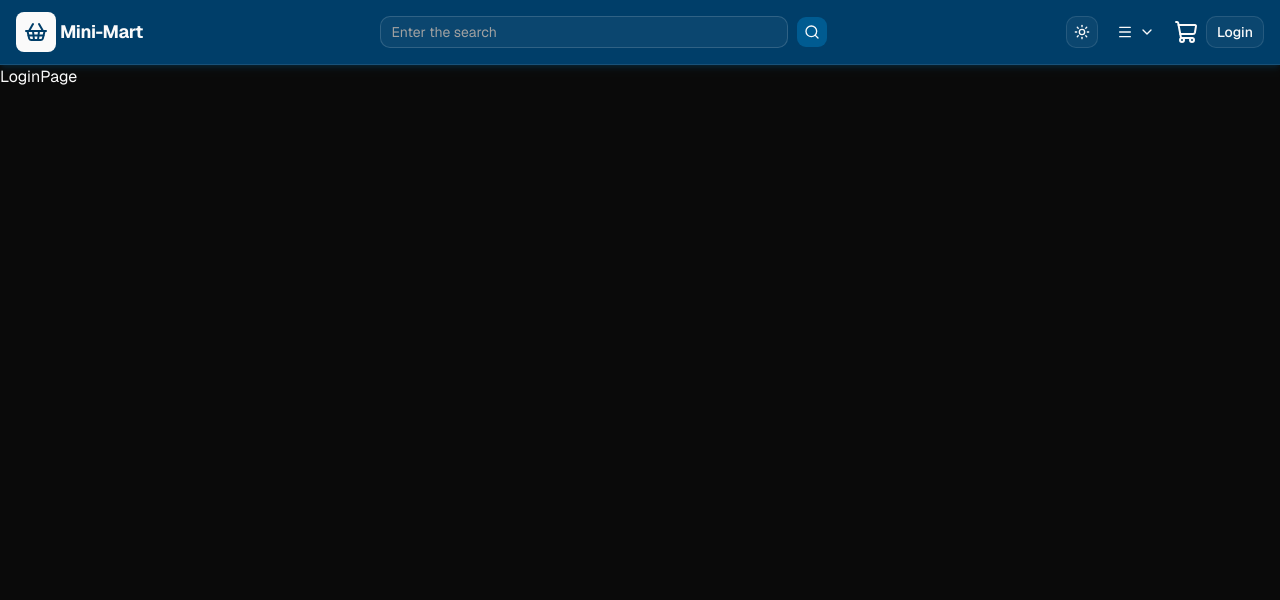
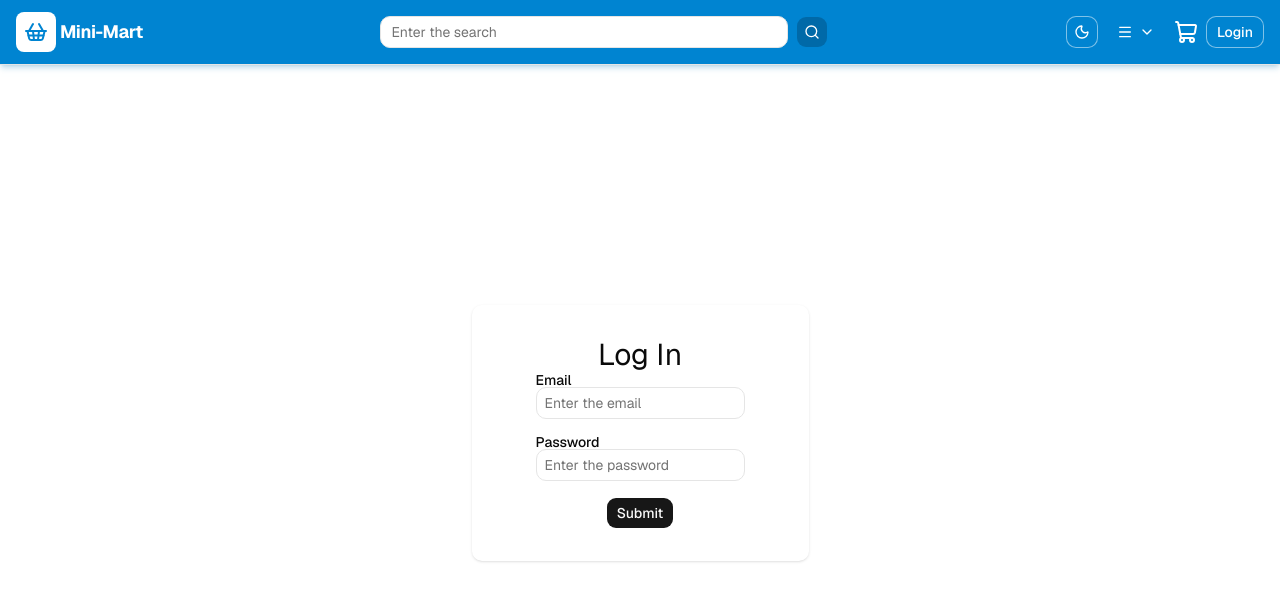
Before and after one commit to Jamesdai05/E-market-nextjs, a Next.js app: page /login in a window 1280 px wide. Shown: the top 600 px of the page. Built offline with nearby package versions, Linux system fonts and the light colour scheme.

Commit message:
fixed: fixed the theme style error

```diff
--- a/src/app/(auth)/login/page.tsx
+++ b/src/app/(auth)/login/page.tsx
@@ -1,6 +1,41 @@
+import FormContainer from "@/components/formContainer/FormContainer";
+import { Input } from "@/components/ui/input";
+import { Label } from "@/components/ui/label";
+import { Button } from "@/components/ui/button";
+
 const LoginPage = () => {
-  return (
-    <div>LoginPage</div>
-  )
-}
-export default LoginPage
+    return (
+        <FormContainer>
+            <div className="flex flex-col max-w-md px-16 py-8 rounded-lg items-center shadow-sm">
+                <h1 className="text-3xl">Log In</h1>
+                <form
+                    action=""
+                    className="flex flex-col items-center justify-center gap-4"
+                >
+                    <div className="form-group">
+                        <Label htmlFor="email">Email</Label>
+                        <Input
+                            name="email"
+                            placeholder="Enter the email"
+                            id="email"
+                            className="p-2 placehoder:text-lg placehoder:text-lg"
+                        ></Input>
+                    </div>
+                    <div className="form-group">
+                        <Label htmlFor="password">Password</Label>
+                        <Input
+                            name="password"
+                            placeholder="Enter the password"
+                            id="password"
+                            className="p-2 placehoder:text-lg placehoder:text-lg"
+                        ></Input>
+                    </div>
+                    <div className="buttons">
+                        <Button type="submit">Submit</Button>
+                    </div>
+                </form>
+            </div>
+        </FormContainer>
+    );
+};
+export default LoginPage;
--- a/src/app/globals.css
+++ b/src/app/globals.css
@@ -141,3 +141,12 @@
 /* @utility search-button {
   @apply shrink-0 bg-nav-accent text-nav-foreground hover:bg-nav-foreground hover:text-nav;
 } */
+@layer components{
+  .form-container{
+    @apply flex flex-col justify-center items-center px-4 py-8;
+    min-height:calc(100vh - 64px);
+  }
+  .formgroup{
+    @apply flex flex-col justify-center gap-1;
+  }
+}
--- /dev/null
+++ b/src/components/formContainer/FormContainer.tsx
@@ -0,0 +1,8 @@
+import type { ReactNode } from "react"
+
+const FormContainer = ({ children }: { children:ReactNode}) => {
+  return (
+    <div className="form-container">{children}</div>
+  )
+}
+export default FormContainer
--- a/src/components/nav/Theme.tsx
+++ b/src/components/nav/Theme.tsx
@@ -19,7 +19,7 @@ const Theme = () => {
             onClick={toggleTheme}
             className={navIconButtonClass}
         >
-            {theme === "dark" ? <Moon /> : <Sun />}
+            {theme === "dark" ? <Sun /> : <Moon />}
         </Button>
     );
 };
--- a/src/components/provider/ThemeContextProvider.tsx
+++ b/src/components/provider/ThemeContextProvider.tsx
@@ -22,7 +22,7 @@ const ThemeContextProvider = ({ children }: { children: ReactNode }) => {
     const [theme, setTheme] = useState<Theme>("light");
 
     useEffect(() => {
-        document.documentElement.classList.toggle("dark", theme === "light");
+        document.documentElement.classList.toggle("dark", theme === "dark");
     }, [theme]);
 
     const toggleTheme = () =>
--- /dev/null
+++ b/src/components/ui/label.tsx
@@ -0,0 +1,19 @@
+"use client"
+
+import * as React from "react"
+import { cn } from "cn"
+
+function Label({ className, ...props }: React.ComponentProps<"label">) {
+  return (
+    <label
+      data-slot="label"
+      className={cn(
+        "flex items-center gap-2 text-sm leading-none font-medium select-none group-data-[disabled=true]:pointer-events-none group-data-[disabled=true]:opacity-50 peer-disabled:cursor-not-allowed peer-disabled:opacity-50",
+        className
+      )}
+      {...props}
+    />
+  )
+}
+
+export { Label }
```
